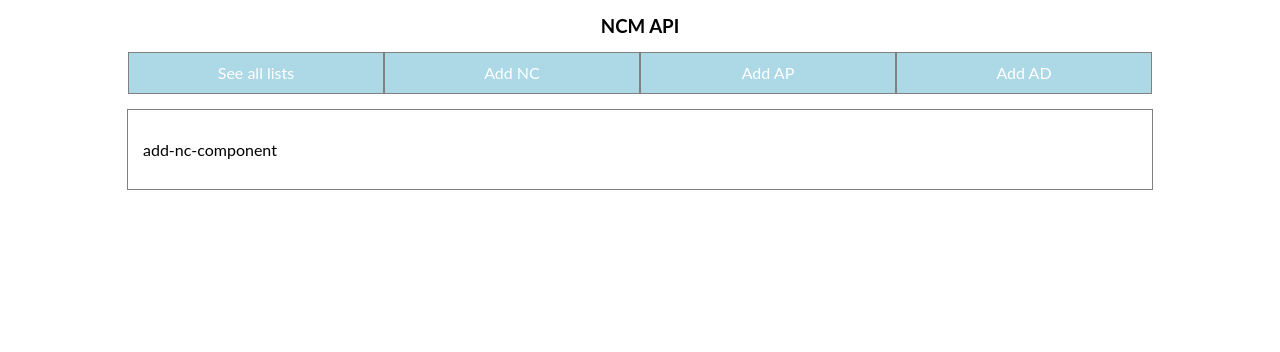
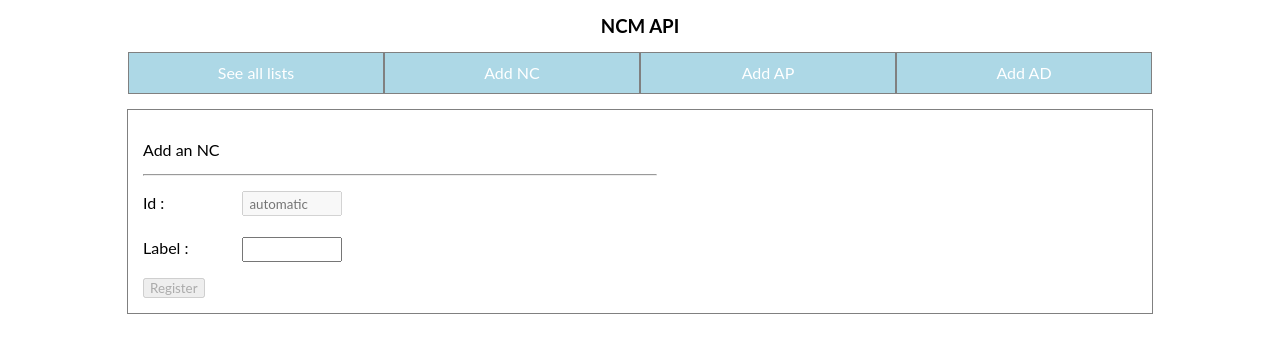
Before and after one commit to Khang90800/ncm3, an Angular app: page /add-nc in a window 1280 px wide. Shown: the top 352 px of the page. Built offline with nearby package versions, Linux system fonts and the light colour scheme.

Commit message:
adding NC now possible + redirection to /nc-list

```diff
--- a/src/add-menu/add-nc/add-nc.component.css
+++ b/src/add-menu/add-nc/add-nc.component.css
@@ -1,3 +1,41 @@
 p {
   margin: 15px;
 }
+
+hr {
+  width: 50%;
+  margin-left: 15px;
+  margin-bottom: 15px;
+}
+
+/* Form */
+form {
+  margin-left: 15px;
+  margin-right: 15px;
+}
+
+.formContainer {
+  padding: 0;
+}
+
+.formContainer label {
+  display: inline-block;
+  width: 10%;
+  min-width: 80px;
+  height: 25px;
+  margin: 0;
+}
+
+.formContainer input {
+  display: inline-block;
+  width: 10%;
+  min-width: 80px;
+  height: 25px;
+  padding-left: 5px;
+}
+
+button {
+  margin-top: 15px;
+  padding-left: 5px;
+  padding-right: 5px;
+}
--- a/src/add-menu/add-nc/add-nc.component.html
+++ b/src/add-menu/add-nc/add-nc.component.html
@@ -1,3 +1,35 @@
 <div class="subMenuContainer">
-  <p>add-nc-component</p>
+  <p>Add an NC </p>
+
+  <hr>
+
+  <form (ngSubmit)="onSubmit(ncForm)" #ncForm="ngForm">
+    <div class="formContainer">
+      <label for="inputIdAddNcForm">Id : </label>
+      <input type="number"
+              id="inputIdAddNcForm"
+              name="inputIdAddNcForm"
+              class="form-control"
+              placeholder="automatic"
+              required disabled ngModel>
+    </div>
+
+    <br>
+
+    <div class="formContainer">
+      <label for="inputLabelAddNcForm"> Label : </label>
+      <input type="text"
+              class="form-control"
+              id="inputLabelAddNcForm"
+              name="inputLabelAddNcForm"
+              class="form-control"
+              ngModel required>
+    </div>
+
+    <button type="submit"
+            [disabled]="ncForm.invalid">Register</button>
+
+
+
+  </form>
 </div>
--- a/src/add-menu/add-nc/add-nc.component.ts
+++ b/src/add-menu/add-nc/add-nc.component.ts
@@ -1,4 +1,7 @@
 import { Component } from '@angular/core';
+import { NgForm } from '@angular/forms';
+import { NcService } from '../../app/services/nc.service';
+import { Router } from '@angular/router';
 
 @Component({
   selector: 'app-add-nc',
@@ -6,4 +9,13 @@ import { Component } from '@angular/core';
   styleUrls: [ './add-nc.component.css' ]
 })
 export class AddNcComponent  {
+
+  constructor(private ncService: NcService,
+              private router: Router) {}
+
+  onSubmit(form: NgForm) {
+    const label = form.value['inputLabelAddNcForm'];
+    this.ncService.addNc(label);
+    this.router.navigate(['/nc-list']);
+  }
 }
--- a/src/app/services/nc.service.ts
+++ b/src/app/services/nc.service.ts
@@ -1,16 +1,36 @@
+import { Subject } from 'rxjs';
+
 export class NcService {
-  ncProperties = [
+
+  ncSubject = new Subject<any[]>();
+
+  private ncProperties = [
     {
-      id: '22',
+      id: 1,
       label: 'hozoei'
     },
     {
-      id: '23',
+      id: 2,
       label: 'ojzdzede'
     },
     {
-      id: '24',
+      id: 3,
       label: 'cnklncs'
     },
   ];
+
+  emitNcSubject() {
+    this.ncSubject.next(this.ncProperties.slice());
+  }
+
+  addNc(inputLabelAddNcForm: string) {
+    const ncObject = {
+      id: 0,
+      label: ''
+    };
+    ncObject.label = inputLabelAddNcForm;
+    // ncObject.id = this.ncProperties(this.ncProperties.length-1).id + 1;
+    this.ncProperties.push(ncObject);
+    this.emitNcSubject();
+  }
 }
--- a/src/list-menu/nc-list/nc-list.component.ts
+++ b/src/list-menu/nc-list/nc-list.component.ts
@@ -1,5 +1,6 @@
 import { Component, OnInit } from '@angular/core';
 import { NcService } from './../../app/services/nc.service';
+import { Subscription } from 'rxjs';
 
 @Component({
   selector: 'app-nc-list',
@@ -9,10 +10,16 @@ import { NcService } from './../../app/services/nc.service';
 export class NcListComponent implements OnInit {
 
   ncProperties: any[];
+  ncSubscription: Subscription;
 
   constructor(private ncService: NcService) {}
 
   ngOnInit() {
-    this.ncProperties = this.ncService.ncProperties;
+    this.ncSubscription = this.ncService.ncSubject.subscribe(
+      (ncProperties: any[]) => {
+        this.ncProperties = ncProperties;
+      }
+    );
+    this.ncService.emitNcSubject();
   }
 }
--- a/src/list-menu/nc-list/nc/nc.component.ts
+++ b/src/list-menu/nc-list/nc/nc.component.ts
@@ -8,7 +8,7 @@ import { NcService } from '../../../app/services/nc.service';
 })
 export class NcComponent {
 
-  @Input() ncId: string;
+  @Input() ncId: number;
   @Input() ncLabel: string;
 
   constructor(private ncService: NcService) {}
```
